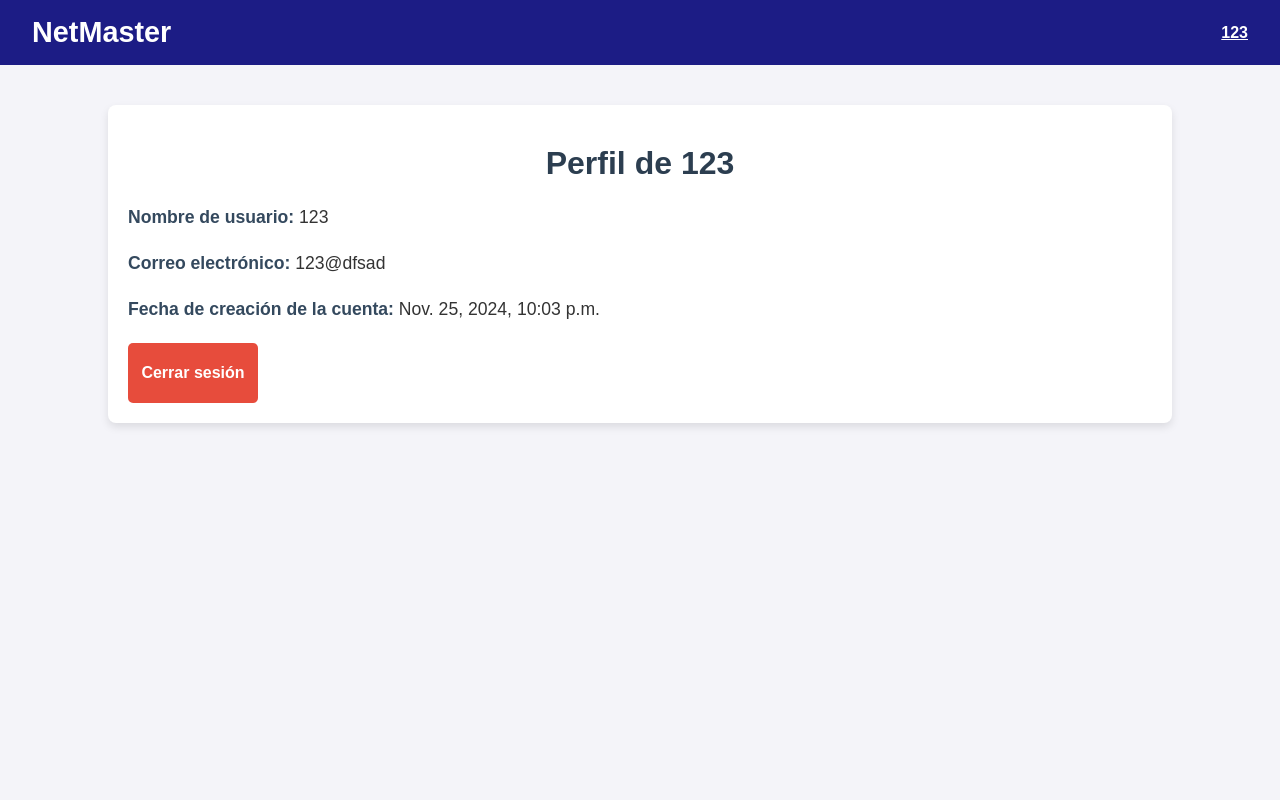
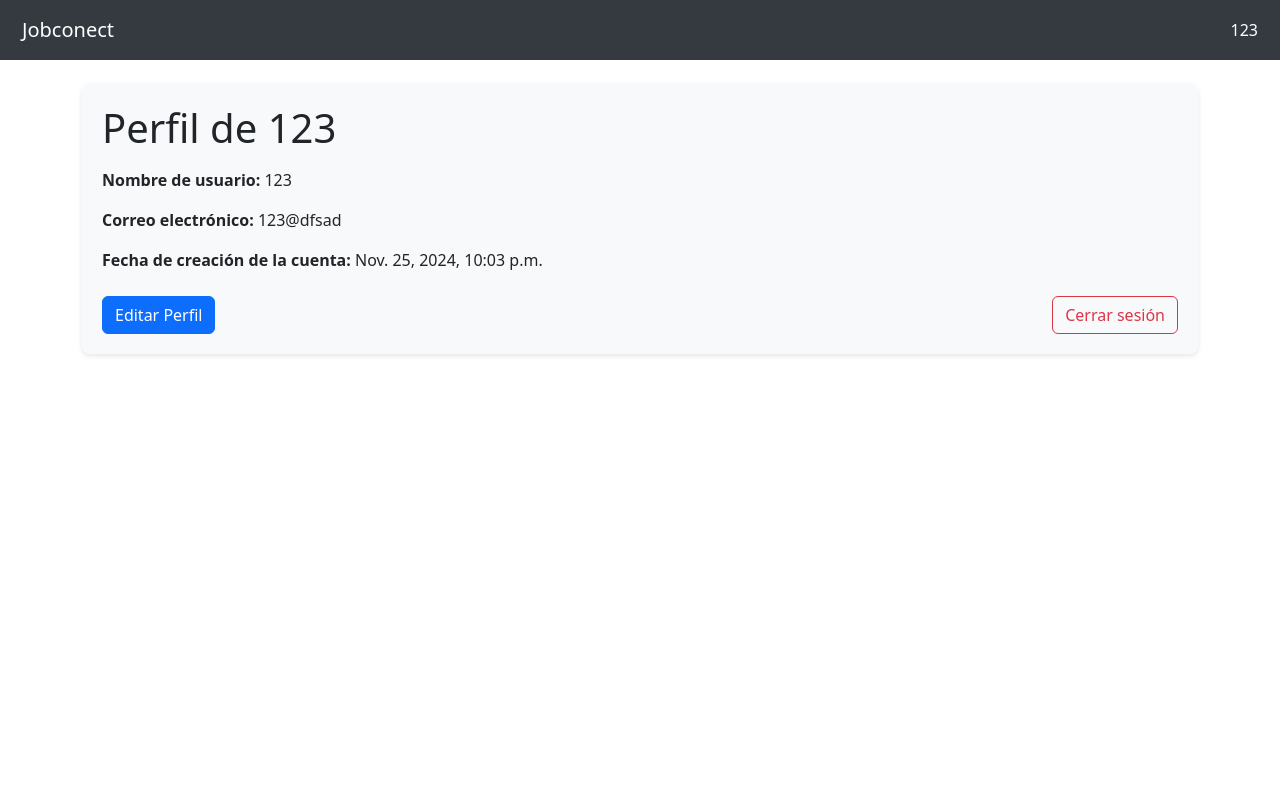
Before and after one commit to Pedroza22-prog/ProyectoIngRequisitos, a Django app: page /perfil/ in a window 1280 px wide. Run offline with Django 5.2, Linux system fonts and the light colour scheme; a user stored in the database is signed in; some libraries are stand-ins or nearby versions.

Commit message:
update busqueda empresa y editar perfil

```diff
--- a/jobConet_app/models.py
+++ b/jobConet_app/models.py
@@ -18,11 +18,10 @@ class OfertaEmpleo(models.Model):
 
     def __str__(self):
         return self.titulo
-
 class BusquedaTrabajo(models.Model):
-    palabra_clave = models.CharField(max_length=255, blank=True, null=True)  # Campo para "Puesto o palabra clave"
+    palabra_clave = models.CharField(max_length=255)
     ubicacion = models.CharField(max_length=255, blank=True, null=True)
     fecha_busqueda = models.DateTimeField(auto_now_add=True)
 
     def __str__(self):
-        return f"{self.palabra_clave} en {self.ubicacion}"
+        return f"{self.palabra_clave} - {self.ubicacion}"
--- a/jobConet_app/static/css/perfil_usuario.css
+++ b/jobConet_app/static/css/perfil_usuario.css
@@ -1,105 +1,42 @@
-body {
-    font-family: 'Arial', sans-serif;
-    background-color: #f4f4f9;
-    margin: 0;
-    padding: 0;
-    color: #333;
-    display: flex;
-    flex-direction: column;
-    min-height: 100vh;
+/* Estilos personalizados para la barra de navegación */
+.navbar-custom {
+    background-color: #343a40;
+    padding: 10px;
 }
 
-h1 {
-    color: #2C3E50;
-    text-align: center;
-    margin-top: 20px;
+.navbar-custom .navbar-brand,
+.navbar-custom .nav-link {
+    color: #ffffff;
+    text-decoration: none;
 }
 
-p {
-    font-size: 1.1em;
-    line-height: 1.6;
+.navbar-custom .nav-link:hover {
+    color: #adb5bd;
 }
 
-strong {
-    color: #34495E;
+/* Contenedor principal del perfil */
+.profile-container {
+    background-color: #f8f9fa;
+    padding: 20px;
+    border-radius: 8px;
+    box-shadow: 0px 2px 5px rgba(0, 0, 0, 0.1);
 }
 
-/* Contenedor principal */
-.container {
-    width: 80%;
-    margin: 0 auto;
-    padding: 20px;
-    background-color: white;
-    border-radius: 8px;
-    box-shadow: 0 4px 8px rgba(0, 0, 0, 0.1);
-    margin-top: 40px;
-}
-
-/* Estilos del enlace para volver a las publicaciones */
-.back-link {
-    display: inline-block;
+/* Botón de cierre de sesión */
+.logout-button {
     margin-top: 20px;
-    padding: 10px 20px;
-    background-color: #1c1c85;
-    color: white;
+    display: block;
+    text-align: center;
+    color: #dc3545;
+    font-weight: bold;
     text-decoration: none;
+    border: 1px solid #dc3545;
+    padding: 10px;
     border-radius: 5px;
-    font-weight: bold;
-}
-
-.back-link:hover {
-    background-color: #1c1c85;
-}
-
-/* Estilos para la barra de navegación */
-.navbar {
-    display: flex;
-    justify-content: space-between;
-    align-items: center;
-    padding: 1rem 2rem;
-    background-color: #1c1c85;
-    color: white;
-}
-
-.navbar .logo {
-    font-size: 1.8rem;
-    font-weight: bold;
-    cursor: pointer;
-}
-
-.navbar .logo a{
-    text-decoration: none;
-    color: white;
-}
-
-.navbar .user-info {
-    display: flex;
-    align-items: center;
-}
-
-.navbar .user-info a {
-    margin-left: 1rem;
-    color: white;
-    font-weight: bold;
-}
-
-/* Estilos del botón de cierre de sesión */
-.logout-button {
-    background-color: #E74C3C;
-    color: white;
-    padding: 5px;
-    text-decoration: none;
-    border-radius: 5px;
-    font-weight: bold;
-    display: flex;
-    align-items: center;
-    justify-content: center;
-    margin-top: 20px;
-    width: 120px;
-    height: 50px;
-    text-align: center;
 }
 
 .logout-button:hover {
-    background-color: #C0392B;
+    background-color: #dc3545;
+    color: #ffffff;
+    text-decoration: none;
 }
--- a/jobConet_app/templates/jobConet_app/index.html
+++ b/jobConet_app/templates/jobConet_app/index.html
@@ -73,7 +73,7 @@
         <h2 class="text-2xl font-bold mb-4 text-blue-600">Para Candidatos</h2>
         <p class="mb-4">Descubre miles de oportunidades laborales en tecnología.</p>
         <a
-          href="/buscarEmpleos"
+          href="/buscar-empleo"
           class="bg-blue-600 text-white px-4 py-2 rounded-md hover:bg-blue-700"
         >
           Buscar Empresas
--- a/jobConet_app/templates/jobConet_app/perfil_usuario.html
+++ b/jobConet_app/templates/jobConet_app/perfil_usuario.html
@@ -5,37 +5,44 @@
     <meta charset="UTF-8">
     <meta name="viewport" content="width=device-width, initial-scale=1.0">
     <title>Perfil de {{ usuario.username }}</title>
+    <link href="https://cdnjs.cloudflare.com/ajax/libs/bootstrap/5.3.0/css/bootstrap.min.css" rel="stylesheet">
+    <script src="https://cdnjs.cloudflare.com/ajax/libs/bootstrap/5.3.0/js/bootstrap.bundle.min.js"></script>
     <link rel="stylesheet" href="{% static 'css/perfil_usuario.css' %}">
 </head>
 <body>
-
     <!-- Barra de navegación -->
-    <nav class="navbar">
-        <div class="logo">
-            <a href="{% url 'lista_publicaciones' %}">NetMaster</a>
+    <nav class="navbar navbar-expand-lg navbar-custom">
+        <div class="container-fluid">
+            <a class="navbar-brand" href="{% url 'lista_publicaciones' %}">Jobconect</a>
+            <div class="d-flex">
+                {% if user.is_authenticated %}
+                    <a class="nav-link" href="{% url 'perfil_usuario' %}">{{ user.username }}</a>
+                {% else %}
+                    <a class="nav-link" href="{% url 'login' %}">Iniciar sesión</a>
+                {% endif %}
             </div>
-        <div class="user-info">
-            {% if user.is_authenticated %}
-                <a href="{% url 'perfil_usuario' %}">{{ user.username }}</a>
-            {% else %}
-                <a href="{% url 'login' %}">Iniciar sesión</a>
-            {% endif %}
         </div>
     </nav>
 
     <!-- Contenedor del perfil de usuario -->
-    <div class="container">
-        <h1>Perfil de {{ usuario.username }}</h1>
+    <div class="container mt-4">
+        <div class="profile-container">
+            <h1 class="mb-3">Perfil de {{ usuario.username }}</h1>
 
             <p><strong>Nombre de usuario:</strong> {{ usuario.username }}</p>
             <p><strong>Correo electrónico:</strong> {{ usuario.email }}</p>
             <p><strong>Fecha de creación de la cuenta:</strong> {{ usuario.date_joined }}</p>
 
             {% if user.is_authenticated %}
-            <!-- Botón de cierre de sesión debajo de la información -->
-            <a href="{% url 'logout' %}" class="logout-button">Cerrar sesión</a>
+                <!-- Botones de acciones -->
+                <div class="d-flex justify-content-between mt-4">
+                    <a href="{% url 'editar_perfil' %}" class="btn btn-primary">Editar Perfil</a>
+                    <a href="{% url 'logout' %}" class="btn btn-outline-danger">Cerrar sesión</a>
+                </div>
             {% endif %}
         </div>
+    </div>
 
+    <script src="https://cdnjs.cloudflare.com/ajax/libs/font-awesome/6.4.0/js/all.min.js"></script>
 </body>
 </html>
--- a/jobConet_app/urls.py
+++ b/jobConet_app/urls.py
@@ -3,12 +3,13 @@ from . import views  # Importar las vistas
 
 urlpatterns = [
     path('', views.home, name='home'),  # Ruta principal
-    path('agregar/', views.agregar_publicacion, name='agregar_publicacion'),
-    path('buscar/', views.oportunidades, name='oportunidades'),# Vista para agregar publicaciones
-    path('delete_post/<int:post_id>/', views.delete_post, name='delete_post'),
-    path('buscar-empleo/', views.buscar_empleo, name='buscar_empleo'),
-    path('update_post/<int:post_id>/', views.update_post, name='update_post'),
-    path('registrar/', views.registrar_usuario, name='registrar_usuario'),  # Vista para registrar un nuevo usuario
-    path('', views.lista_publicaciones, name='lista_publicaciones'),  # Vista para listar publicaciones
-    path('perfil/', views.perfil_usuario, name='perfil_usuario'),
+    path('agregar/', views.agregar_publicacion, name='agregar_publicacion'),  # Agregar publicación
+    path('buscar/', views.oportunidades, name='oportunidades'),  # Buscar oportunidades
+    path('delete_post/<int:post_id>/', views.delete_post, name='delete_post'),  # Eliminar publicación
+    path('buscar-empleo/', views.buscar_empleo, name='buscar_empleo'),  # Buscar empleo
+    path('update_post/<int:post_id>/', views.update_post, name='update_post'),  # Actualizar publicación
+    path('registrar/', views.registrar_usuario, name='registrar_usuario'),  # Registrar usuario
+    path('publicaciones/', views.lista_publicaciones, name='lista_publicaciones'),  # Listar publicaciones
+    path('perfil/', views.perfil_usuario, name='perfil_usuario'),  # Perfil del usuario
+    path('editar/', views.editar_perfil, name='editar_perfil'),  # Editar perfil
 ]
--- a/jobConet_app/views.py
+++ b/jobConet_app/views.py
@@ -12,7 +12,7 @@ from django.contrib.auth import logout
 from .forms import PublicacionForm  # Aquí se importa el formulario
 from django.shortcuts import get_object_or_404, redirect
 from .models import OfertaEmpleo
-
+from .models import Publicacion, OfertaEmpleo, BusquedaTrabajo
 
 #http://127.0.0.1:8000/
 def home(request):
@@ -33,7 +33,7 @@ def registrar_usuario(request):
 
         # Intentar crear un nuevo usuario
         try:
-            # `create_user` crea un usuario con nombre, email y contraseña en la base de datos
+            # create_user crea un usuario con nombre, email y contraseña en la base de datos
             usuario = User.objects.create_user(username=username, email=email, password=password)
             usuario.save()  # Guarda el usuario en la base de datos
             login(request, usuario)  # Inicia sesión automáticamente al usuario recién registrado
@@ -157,4 +157,7 @@ def buscar_empleo(request):
     busquedas = BusquedaTrabajo.objects.all().order_by('-fecha_busqueda')[:10]
     print(f"Búsquedas recientes: {busquedas}")
 
-    return render(request, 'jobConet_app/buscar_empleo.html', {'busquedas': busquedas})
+    return render(request, 'jobConet_app/buscarEmpleo.html', {'busquedas': busquedas})
+
+def editar_perfil(request):
+    return render(request, 'jobConet_app/editar_perfil.html')
```
Also changed, not shown: jobConet/settings.py (+2 -5 lines), jobConet_app/admin.py (+15 -1 lines), jobConet_app/static/css/editar-perfil.css (added, +56 -0 lines), jobConet_app/templates/jobConet_app/buscarEmpleo.html (+156 -0 lines), jobConet_app/templates/jobConet_app/editar_perfil.html (added, +103 -0 lines), db.sqlite3, jobConet_app/migrations/0003_alter_busquedatrabajo_palabra_clave.py (added), jobConet_app/static/css/istockphoto-1389348844-612x612.jpg (added), 1 other file. Lines whose indentation alone changed are shown as unchanged.
